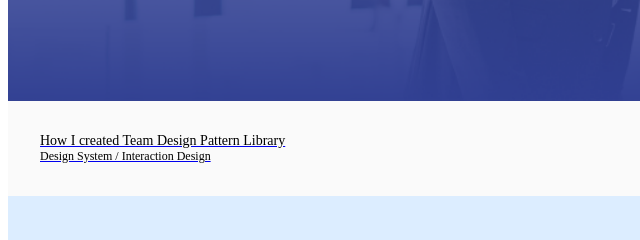
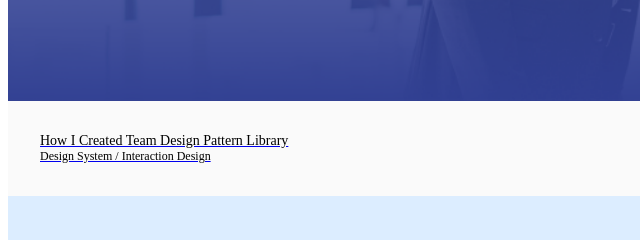
Before and after one commit to saebomk/portfolio-2020-V2, a Gatsby site: page / in a window 1280 px wide. Shown: the part 780-1020 px from the top of the page, 0-640 px from the left. Built offline with nearby package versions, Linux system fonts and the light colour scheme; Gatsby itself is replaced by a stand-in of ours.

Commit message:
Capitalization
C

```diff
--- a/src/pages/index.js
+++ b/src/pages/index.js
@@ -30,7 +30,7 @@ const IndexPage = () => (
     <div>
         <List
             link="/PatternLibrary/"
-            title="How I created Team Design Pattern Library"
+            title="How I Created Team Design Pattern Library"
             subtitle="Design System / Interaction Design"
             logo="../../PatternLibrary_0.png"
         />
```
